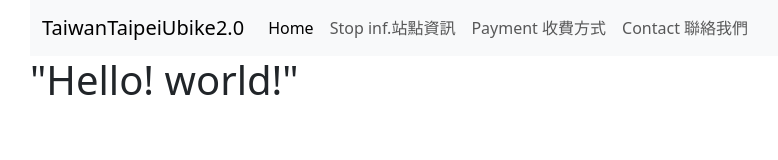
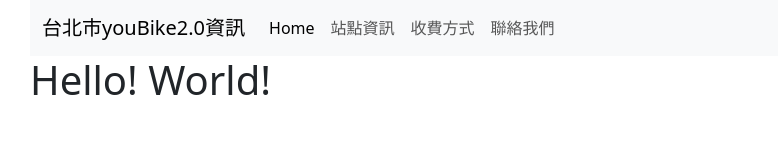
Before and after one commit to Rebecca168/github_pages, a plain HTML site: page index.html in a window 1280 px wide. Shown: the whole page, without its empty margins (40-818 px from the left). Drawn offline with Linux system fonts and the light colour scheme.

Commit message:
202305012

```diff
--- a/index.html
+++ b/index.html
@@ -5,7 +5,7 @@
     <meta charset="UTF-8">
     <meta http-equiv="X-UA-Compatible" content="IE=edge">
     <meta name="viewport" content="width=device-width, initial-scale=1.0">
-    <title>TaipeiYouBike2.0</title>
+    <title>台北市youBike2.0</title>
     <link rel="stylesheet" href="css/bootstrap.min.css">
     <link rel="stylesheet" href="css/index.css">
 </head>
@@ -14,7 +14,7 @@
     <div id="root">
         <nav class="navbar navbar-expand-md bg-body-tertiary">
             <div class="container-fluid">
-                <a class="navbar-brand" href="#">TaiwanTaipeiUbike2.0</a>
+                <a class="navbar-brand" href="#">台北市youBike2.0資訊</a>
                 <button class="navbar-toggler" type="button" data-bs-toggle="collapse"
                     data-bs-target="#navbarSupportedContent" aria-controls="navbarSupportedContent"
                     aria-expanded="false" aria-label="Toggle navigation">
@@ -26,19 +26,22 @@
                             <a class="nav-link active" aria-current="page" href="#">Home</a>
                         </li>
                         <li class="nav-item">
-                            <a class="nav-link" href="#">Stop inf.站點資訊</a>
+                            <a class="nav-link" href="#">站點資訊</a>
+                        </li>
                         <li class="nav-item">
-                            <a class="nav-link" href="#">Payment 收費方式</a>
+                            <a class="nav-link" href="#">收費方式</a>
+                        </li>
                         <li class="nav-item">
-                            <a class="nav-link" href="#">Contact 聯絡我們</a>
-
+                            <a class="nav-link" href="#">聯絡我們</a>
+                        </li>
                     </ul>
-
                 </div>
             </div>
         </nav>
-        <h1>"Hello! world!"</h1>
+
+        <h1>Hello! World!</h1>
     </div>
+
 
     <script src="js/bootstrap.min.js"></script>
 </body>
```
